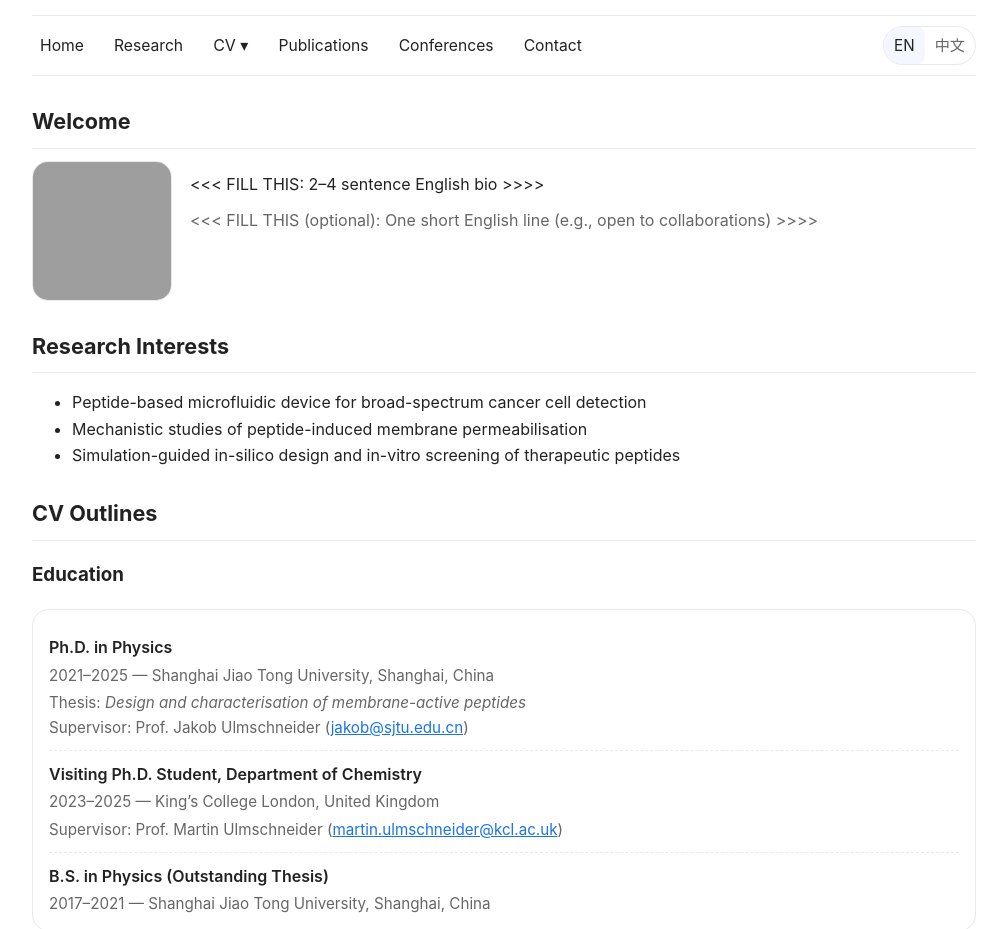
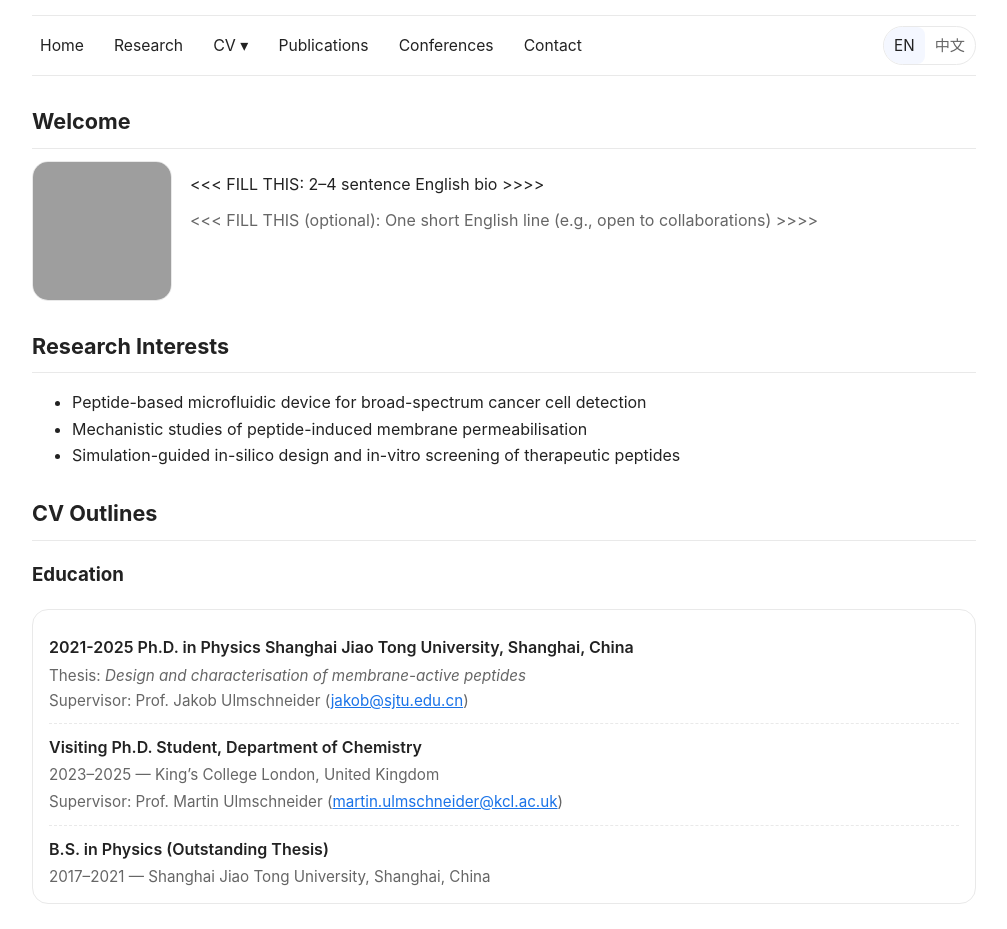
Before and after one commit to bing-zan/bing-zan.github.io, a plain HTML site: page index.html in a window 1280 px wide. Shown: the part 150-1079 px from the top of the page, without its empty margins (136-1143 px from the left). Drawn offline with Linux system fonts and the light colour scheme; grey boxes are pictures that could not be loaded.

Commit message:
Update index.html

```diff
--- a/index.html
+++ b/index.html
@@ -281,10 +281,7 @@
 
   <div class="card">
     <div class="item">
-      <div class="title">Ph.D. in Physics</div>
-      <div class="meta">
-        2021–2025 — Shanghai Jiao Tong University, Shanghai, China
-      </div>
+      <div class="title">2021-2025 Ph.D. in Physics Shanghai Jiao Tong University, Shanghai, China </div>
       <div class="meta">
         Thesis: <i>Design and characterisation of membrane-active peptides</i><br />
         Supervisor: Prof. Jakob Ulmschneider
```
